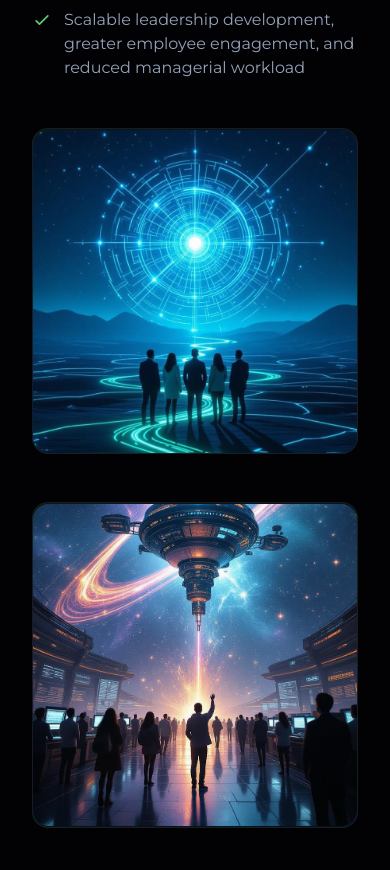
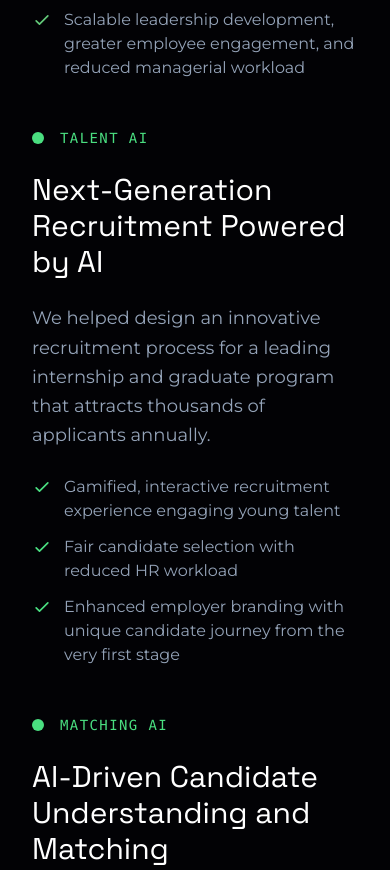
Before and after one commit to wworoszczuk-blue/wworoszczuk-blue.github.io, an Astro site: page / in a window 390 px wide. Shown: the part 7520-8390 px from the top of the page. Built offline with nearby package versions, Linux system fonts and the light colour scheme; Astro itself is replaced by a stand-in of ours; a web font is replaced by a local one.

Commit message:
fix: hide strenghts images on mobile

```diff
--- a/src/components/Strenghts.astro
+++ b/src/components/Strenghts.astro
@@ -143,7 +143,7 @@
               </li>
             </ul>
           </div>
-          <div class="relative">
+          <div class="relative hidden md:block">
             <div class="aspect-square bg-gradient-to-br from-elivion-green/10 to-blue-500/10 rounded-2xl border border-white/5 flex items-center justify-center">
               <img src="/project1.png" class=" bg-elivion-green/20 rounded-2xl flex items-center justify-center mx-auto mg-auto">
 
@@ -154,7 +154,7 @@
 
         <!-- PROJECT 2 -->
         <div class="grid lg:grid-cols-2 gap-12 items-center group">
-          <div class="relative">
+          <div class="relative hidden md:block">
             <div class="aspect-square bg-gradient-to-br from-elivion-green/10 to-blue-500/10 rounded-2xl border border-white/5 flex items-center justify-center">
               <img src="/project2.png" class=" bg-elivion-green/20 rounded-2xl flex items-center justify-center mx-auto my-auto">
 
@@ -236,7 +236,7 @@
             </ul>
 
           </div>
-          <div class="relative">
+          <div class="relative hidden md:block">
             <div class="aspect-video bg-gradient-to-br from-elivion-green/10 to-blue-500/10 rounded-2xl border border-white/5 flex items-center justify-center">
               <img src="/project3.png" class=" bg-elivion-green/20 rounded-2xl flex items-center justify-center mx-auto my-auto">
 
```
